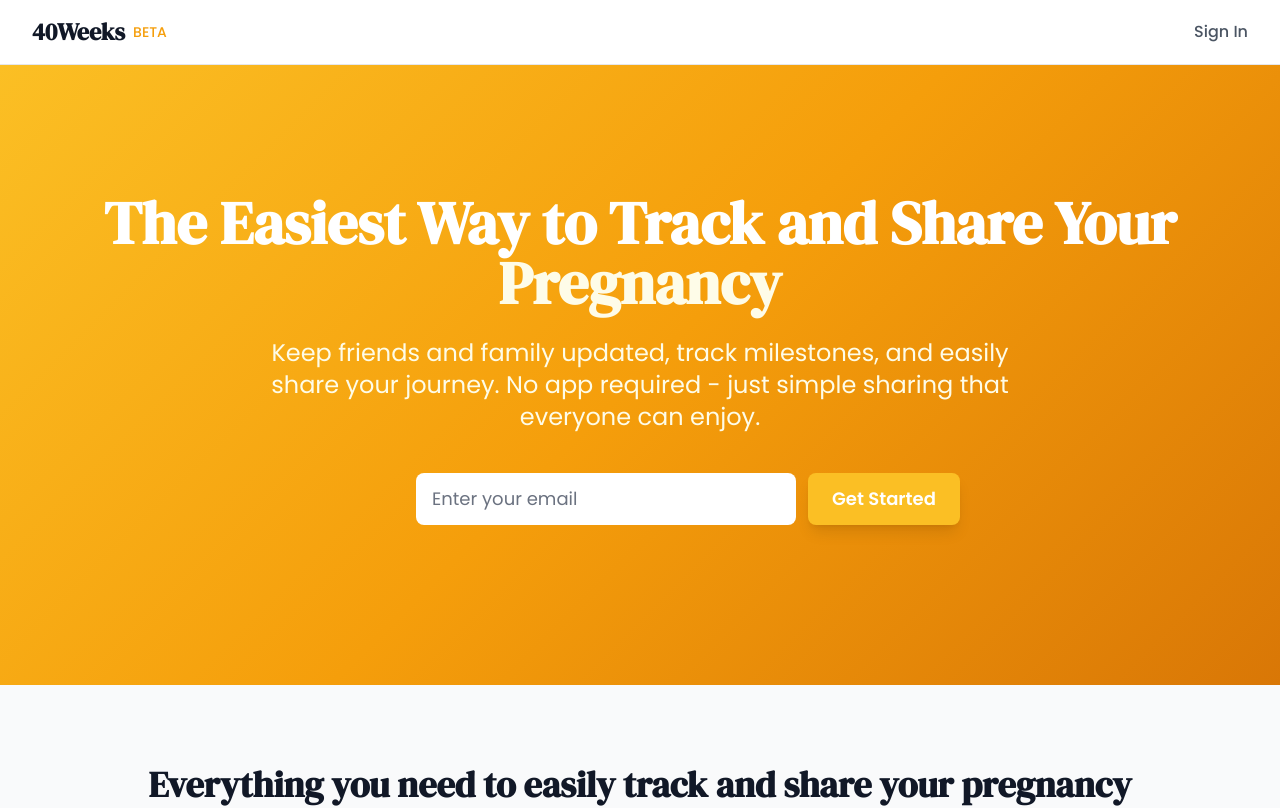
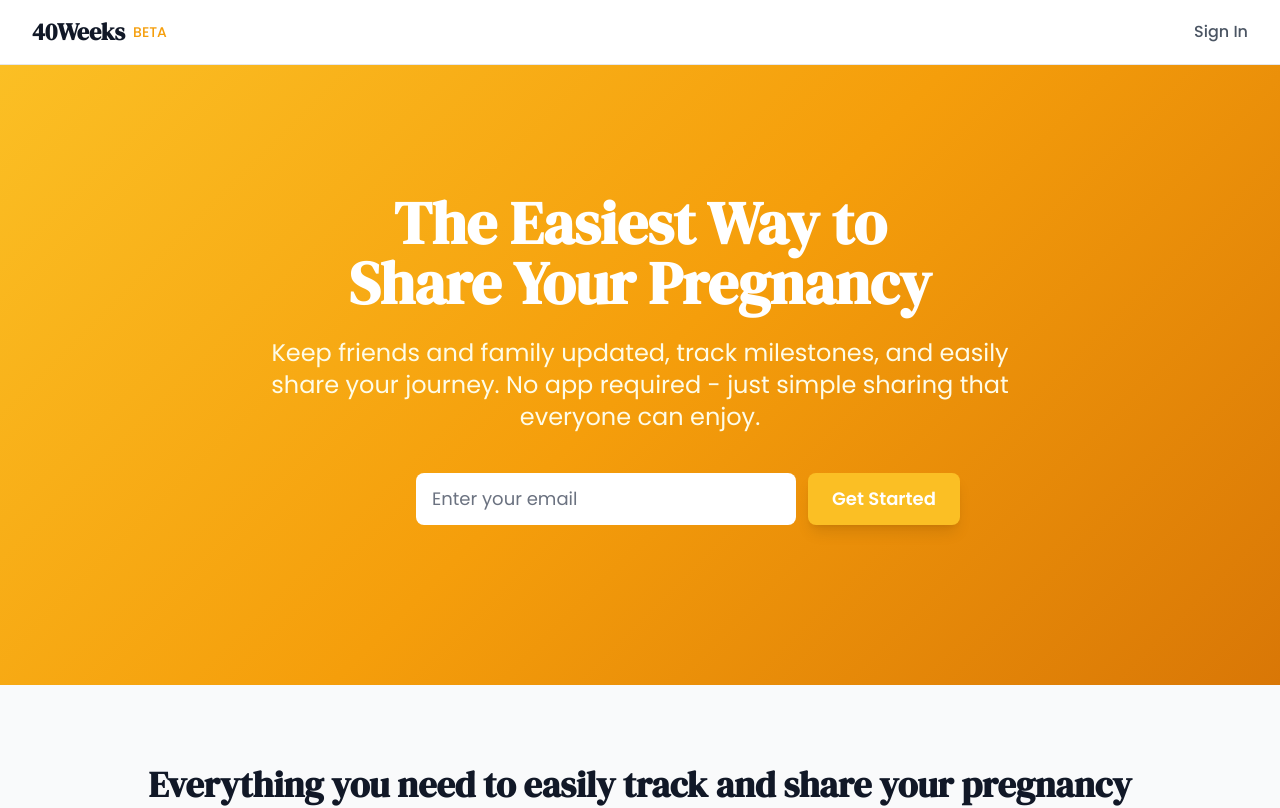
Before and after one commit to dtfiedler/40-weeks, a plain HTML site: page api/public/index.html in a window 1280 px wide. Shown: the top 808 px of the page. Drawn offline with nearby package versions, Linux system fonts and the light colour scheme; files whose address does not match are found by name.

Commit message:
chore(index): update index text

```diff
--- a/api/public/index.html
+++ b/api/public/index.html
@@ -139,8 +139,7 @@
 			<div class="max-w-7xl mx-auto px-6 sm:px-6 lg:px-8">
 				<div class="text-center">
 					<h1 class="text-4xl sm:text-5xl lg:text-6xl font-bold text-white mb-6 font-serif">
-						The Easiest Way to Track and Share Your
-						<span class="block text-yellow-50">Pregnancy</span>
+						The Easiest Way to<br/> Share Your Pregnancy
 					</h1>
 					<p class="text-xl sm:text-2xl text-yellow-50 mb-10 max-w-3xl mx-auto leading-relaxed">
 						Keep friends and family updated, track milestones, and easily share your journey. No app required - just simple sharing that everyone can enjoy.
```
Also changed, not shown: 1 other file.
